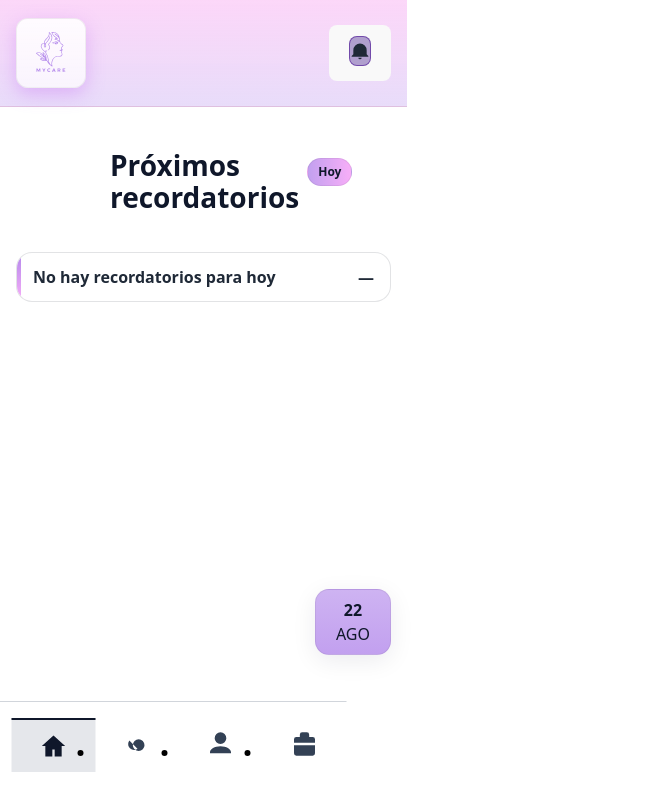
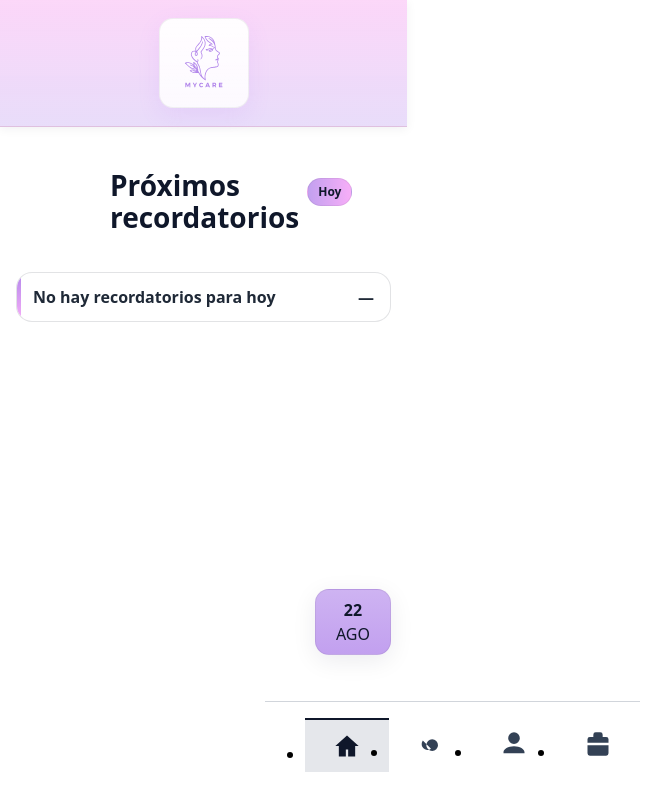
Before and after one commit to mowsix/MyCare, a React (Vite) app: page /home in a window 1280 px wide. Shown: the whole page, without its empty margins (0-672 px from the left). Built offline with nearby package versions, Linux system fonts and the light colour scheme.

Commit message:
ajustar el navegador

```diff
--- a/src/pages/hair/Hair.module.scss
+++ b/src/pages/hair/Hair.module.scss
@@ -176,7 +176,7 @@ $shadow-2: 0 12px 36px rgba(17, 12, 46, .08);
   position: fixed;
   left: 50%;
   bottom: 12px;
-  transform: translateX(-130%);
+  transform: translateX(-50%);
   width: calc(100% - 24px);
   max-width: $mobile-max;
   display: flex;
--- a/src/pages/home/Home.module.scss
+++ b/src/pages/home/Home.module.scss
@@ -51,13 +51,13 @@ $shadow-2: 0 6px 24px rgba(17, 12, 46, .08);
     linear-gradient(180deg, rgba(253, 197, 245, .65), rgba(206, 179, 242, .40)),
     $surface;
   border-bottom: 1px solid $line;
-  box-shadow: $purple-300;
+  box-shadow: $shadow-1;
 }
 
 .headerInner {
   display: flex;
   align-items: center;
-  justify-content: space-between;
+  justify-content: center;
   padding: 18px 16px;
   max-width: $mobile-max;
   margin: 0 auto;
@@ -65,16 +65,15 @@ $shadow-2: 0 6px 24px rgba(17, 12, 46, .08);
 
 
 .logo {
-  width: 56px;
-  height: 56px;
+  width: 72px;
+  height: 72px;
   display: inline-flex;
   align-items: center;
   justify-content: center;
-  border-radius: 12px;
-  background: linear-gradient(180deg, rgba(255, 255, 255, 0.9), rgba(255, 255, 255, 0.7));
-  box-shadow: 0 6px 18px rgba(198, 120, 243, 0.427);
-  padding: 6px;
-  /* si tu SVG tiene espacio */
+  border-radius: 14px;
+  background: linear-gradient(180deg, rgba(255, 255, 255, 0.95), rgba(255, 255, 255, 0.85));
+  box-shadow: 0 8px 22px rgba(179, 120, 243, .12);
+  padding: 8px;
   border: 1px solid rgba(16, 24, 40, .06);
 }
 
@@ -289,15 +288,16 @@ $shadow-2: 0 6px 24px rgba(17, 12, 46, .08);
 /* === Contenedor para centrar y posicionar la barra inferior === */
 .navContainer {
   position: fixed;
-  left: 30%;
+  left: 50%;
   bottom: 12px;
   /* sitúa justo debajo del calendario */
-  transform: translateX(-60%);
+  transform: translateX(-50%);
   width: calc(100% - 24px);
   max-width: $mobile-max;
   display: flex;
   justify-content: center;
-  z-index: 40;
+  z-index: 50;
+  pointer-events: none;
 }
 
 /* Wrapper interno para permitir anular position del BottomNav hijo */
--- a/src/pages/home/Home.tsx
+++ b/src/pages/home/Home.tsx
@@ -106,12 +106,10 @@ export default function Home() {
 
   return (
     <div className={s.wrap}>
-      {/*} <div className={s.container}>*/}
       {/* Header */}
       <header className={s.header}>
         <div className={s.headerInner}>
           <Logo className={s.logo} />
-          <button aria-label="Notificaciones"><BellIcon className={s.bell} /></button>
         </div>
       </header>
 
--- a/src/pages/skin/Skin.module.scss
+++ b/src/pages/skin/Skin.module.scss
@@ -199,7 +199,7 @@ $shadow-2: 0 12px 36px rgba(17, 12, 46, .08);
   position: fixed;
   left: 50%;
   bottom: 12px;
-  transform: translateX(-140%);
+  transform: translateX(-50%);
   width: calc(100% - 24px);
   max-width: $mobile-max;
   display: flex;
```
